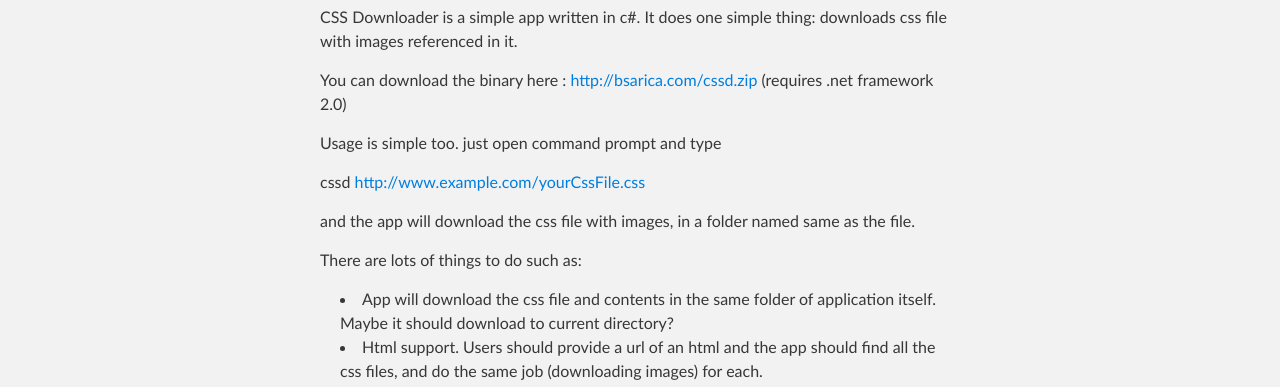
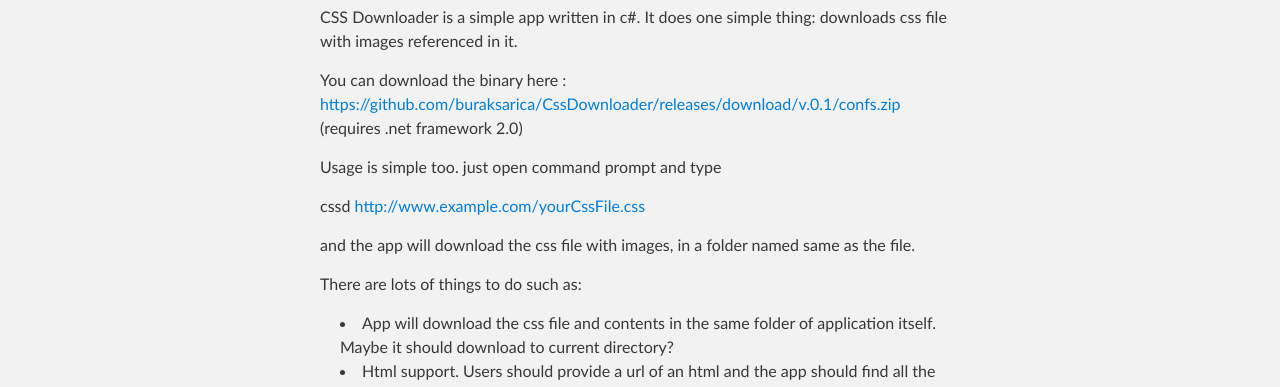
Before and after one commit to buraksarica/CssDownloader, a plain HTML site: page index.html in a window 1280 px wide. Shown: the part 355-742 px from the top of the page. Drawn offline with Linux system fonts and the light colour scheme.

Commit message:
Uploaded file on github release.

```diff
--- a/index.html
+++ b/index.html
@@ -36,7 +36,7 @@
 
 <p>CSS Downloader is a simple app written in c#. It does one simple thing: downloads css file with images referenced in it.</p>
 
-<p>You can download the binary here : <a href="http://bsarica.com/cssd.zip">http://bsarica.com/cssd.zip</a>  (requires .net framework 2.0)</p>
+<p>You can download the binary here : <a href="https://github.com/buraksarica/CssDownloader/releases/download/v.0.1/confs.zip">https://github.com/buraksarica/CssDownloader/releases/download/v.0.1/confs.zip</a>  (requires .net framework 2.0)</p>
 
 <p>Usage is simple too. just open command prompt and type </p>
 
```
